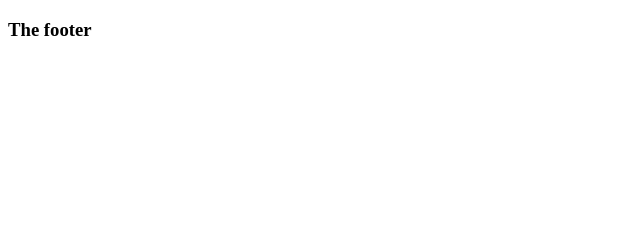
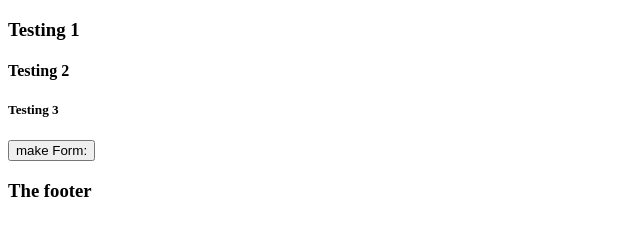
Before and after one commit to marekboro/w6d5-HW-DOM-table, a plain HTML site: page index.html in a window 1280 px wide. Shown: the whole page, without its empty margins (0-640 px from the left). Drawn offline with Linux system fonts and the light colour scheme.

Commit message:
created a section dynamically, now to create a form in this way

```diff
--- a/index.html
+++ b/index.html
@@ -3,10 +3,15 @@
 <head>
     <meta charset="UTF-8">
     <meta name="viewport" content="width=device-width, initial-scale=1.0">
-    <script> src = "js/app.js"</script>
+    <script src="js/app.js"> </script>
     <title>W6 homework: A dynamic list.</title>
 </head>
 <body>
+    <section id="bodysection">
+
+    </section>
+    <button id="button1"> make Form:</button>
+
 
 
 
--- a/js/app.js
+++ b/js/app.js
@@ -0,0 +1,54 @@
+
+
+document.addEventListener('DOMContentLoaded', () => {
+
+    populateSection();
+
+
+});
+
+// let aForm;
+
+const populateSection = function() {
+    console.log("populate");
+    const section = document.querySelector('section');
+    const aForm = document.createElement("p");
+    // aForm.innerHTML =  "";
+    // aForm.id = "theForm"
+
+    const para1 = document.createElement("h3");
+    para1.textContent ="Testing 1";
+
+    const para2 = document.createElement("h4");
+    para2.textContent ="Testing 2";
+
+    const para3 = document.createElement("h5");
+    para3.textContent ="Testing 3";
+
+    aForm.appendChild(para1);
+    aForm.appendChild(para2);
+    aForm.appendChild(para3);
+    section.appendChild(aForm);
+
+
+};
+
+
+// const populateForm(document.onload,() => {
+//     aForm = document.createElement('form');
+//     // aForm.innerHTML =  "";
+//     aForm.id = "theForm"
+
+//     para1 = document.createElement('h3');
+//     para1.innerHTML ="Testing 1";
+
+//     para2 = document.createElement('h4');
+//     para2.innerHTML ="Testing 2";
+
+//     para3 = document.createElement('h5');
+//     para3.innerHTML ="Testing 3";
+
+//     aForm.appendChild(para1);
+//     aForm.appendChild(para2);
+//     aForm.appendChild(para3);
+// });
```
